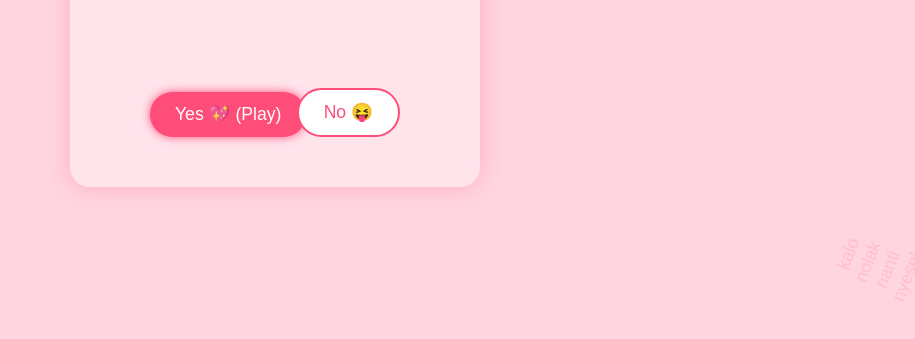
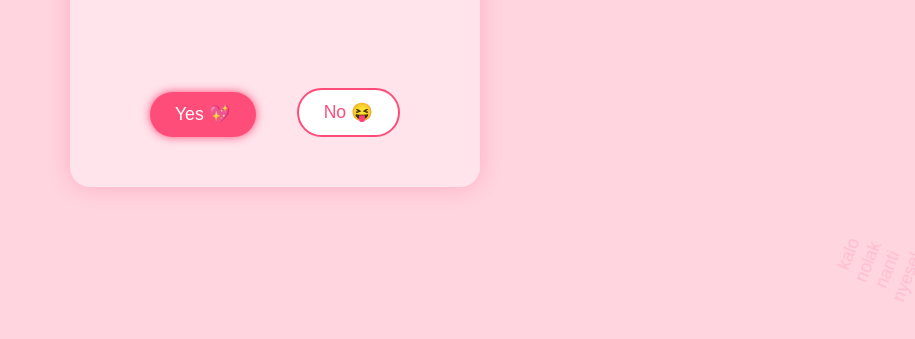
Before and after one commit to Valzien/ForU, a plain HTML site: page index.html in a window 1280 px wide. Shown: the part 381-720 px from the top of the page, without its empty margins (365-1280 px from the left). Drawn offline with Linux system fonts and the light colour scheme.

Commit message:
Update index.html

```diff
--- a/index.html
+++ b/index.html
@@ -111,7 +111,7 @@
   <div class="card" id="mainCard">
     <h1>Azizah, kamu mau jadi pacarku nggak?</h1>
     <div class="buttons" id="btnArea">
-      <button id="yesBtn">Yes 💖 (Play)</button>
+      <button id="yesBtn">Yes 💖</button>
       <button id="noBtn">No 😝</button>
     </div>
   </div>
```
